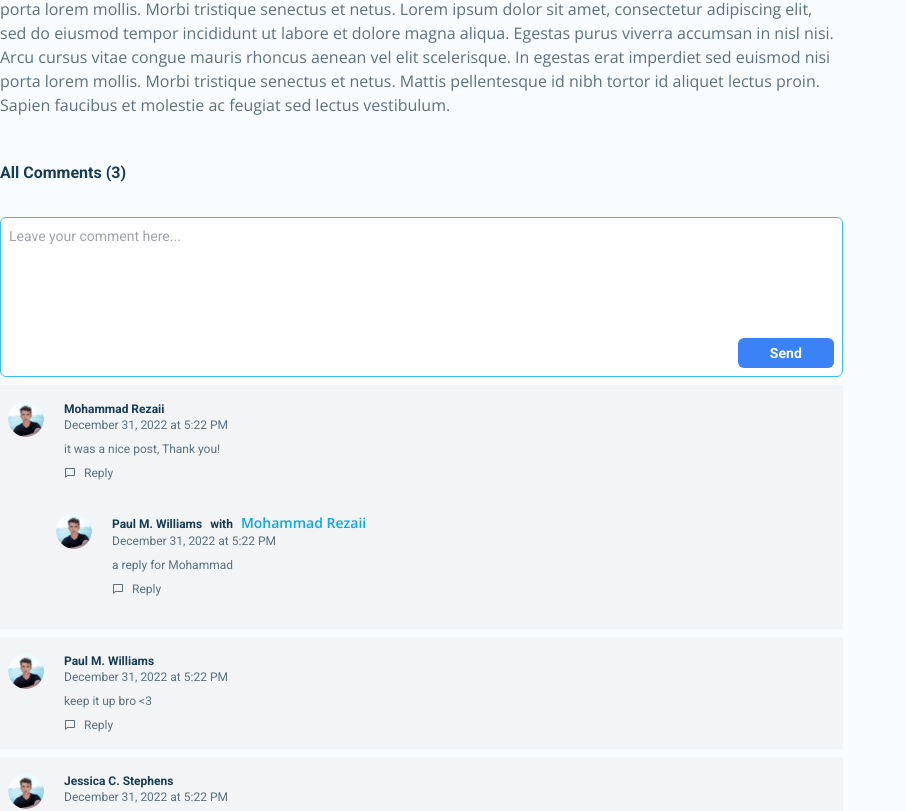
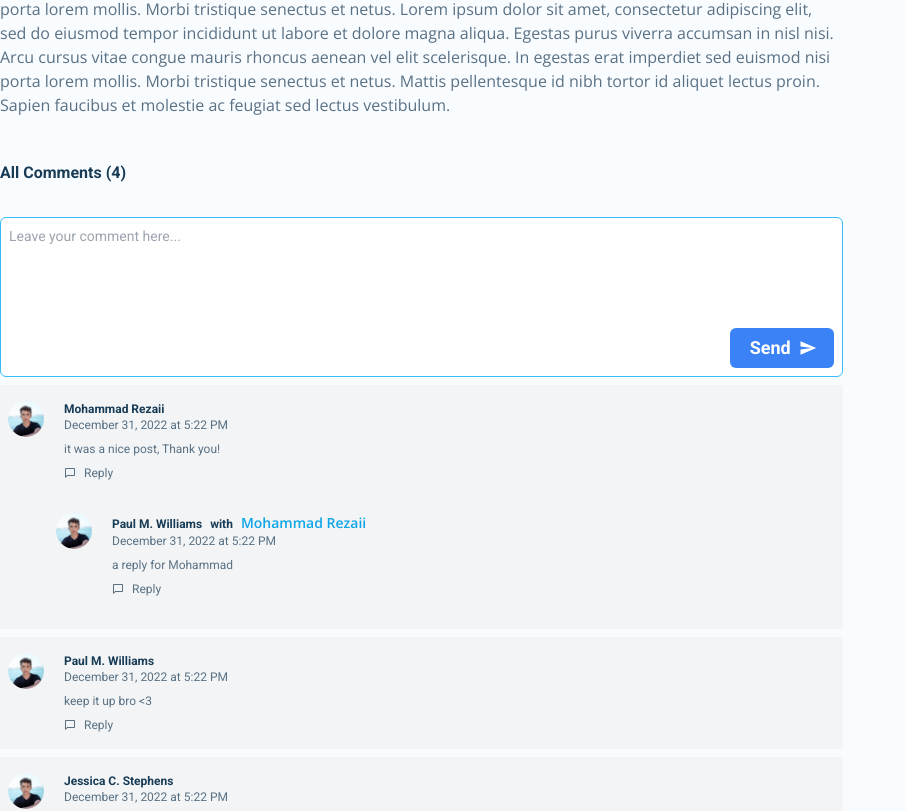
Before and after one commit to satya-ranjon/blog_application, a React (Vite) app: page /article-details/1 in a window 1280 px wide. Shown: the part 958-1769 px from the top of the page, without its empty margins (0-906 px from the left). Built offline with nearby package versions, Linux system fonts and the light colour scheme.

Commit message:
reply cancel add

```diff
--- a/src/components/comment/CommentSent.jsx
+++ b/src/components/comment/CommentSent.jsx
@@ -1,6 +1,7 @@
 import { useEffect, useRef, useState } from "react";
 import useUser from "../../hooks/useUser";
 import { useParams } from "react-router-dom";
+import { MdCancelScheduleSend, MdSend } from "react-icons/md";
 
 const CommentSent = ({
   submitCommentHandler,
@@ -8,6 +9,7 @@ const CommentSent = ({
   parent = null,
   replyOnUser = null,
   label = "Send",
+  cancelCommentSendHandler,
 }) => {
   console.log("CommentSent");
   const [comment, setComment] = useState("");
@@ -44,7 +46,7 @@ const CommentSent = ({
   return (
     <form
       onSubmit={handleSubmit}
-      className="flex border-[1px] items-end h-[160px] bg-white rounded-md border-sky-400 p-2">
+      className="flex border-[1px] items-end h-[160px] bg-white rounded-md border-sky-400 p-2 relative">
       <textarea
         type="text"
         placeholder="Leave your comment here..."
@@ -57,10 +59,21 @@ const CommentSent = ({
         // Disable button when comment is empty
         disabled={!comment.trim()}
         type="submit"
-        className="w-[84px] h-[30px] sm:w-[104px] bg-blue-500  px-4 text-sm text-white font-semibold rounded-md
+        className="w-[84px] h-[30px] sm:w-[104px] bg-blue-500  px-4 text-sm text-white font-semibold rounded-md flex gap-2 items-center justify-between sm:text-lg sm:p-5
           ">
-        {label}
+        <span> {label}</span>
+        <span>
+          <MdSend />
+        </span>
       </button>
+      {reply && (
+        <button
+          className=" absolute top-5 right-5 text-2xl bg-red-100 text-red-400 p-2  rounded-lg hover:bg-red-200 hover:text-red-500
+      duration-200
+      ">
+          <MdCancelScheduleSend onClick={cancelCommentSendHandler} />
+        </button>
+      )}
     </form>
   );
 };
--- a/src/components/comment/Comments.jsx
+++ b/src/components/comment/Comments.jsx
@@ -8,9 +8,6 @@ const Comments = () => {
   const [isLoading, setIsLoading] = useState(true);
   const [iserror, setIsError] = useState(false);
   const [affectedComment, setAffectedComment] = useState(null);
-
-  console.log(commentData);
-  console.log(affectedComment);
 
   useEffect(() => {
     (async () => {
@@ -49,9 +46,9 @@ const Comments = () => {
   };
 
   return (
-    <div>
-      <h1 className=" font-bold text-base text-dark-soft font-roboto py-8">
-        All Comments (3)
+    <div className="mb-5">
+      <h1 className=" font-bold text-base text-dark-soft font-roboto py-8 ">
+        All Comments ({commentData?.length})
       </h1>
       <CommentSent submitCommentHandler={submitCommentHandler} />
 
--- a/src/components/comment/SingleComment.jsx
+++ b/src/components/comment/SingleComment.jsx
@@ -30,10 +30,18 @@ const SingleComment = ({
   } = comment || [];
 
   const isUserComment = userID === commentUserID;
-  const isReply =
+  let isReply =
     affectedComment &&
     affectedComment.type === "replying" &&
     affectedComment._id === commentID;
+
+  const replyCommentSendHandler = () => {
+    setAffectedComment({ type: "replying", _id: commentID });
+  };
+  const cancelCommentSendHandler = () => {
+    console.log("cancelCommentSendHandler");
+    setAffectedComment(null);
+  };
 
   // const isReply = affectedComment && affectedComment.type === 'replying' && affectedComment._id ===
   return (
@@ -66,9 +74,7 @@ const SingleComment = ({
             {!isUserComment && (
               <li
                 className=" flex gap-2 items-center justify-center cursor-pointer"
-                onClick={() =>
-                  setAffectedComment({ type: "replying", _id: commentID })
-                }>
+                onClick={replyCommentSendHandler}>
                 <BiComment /> <span>Reply</span>
               </li>
             )}
@@ -90,6 +96,9 @@ const SingleComment = ({
           submitCommentHandler={submitCommentHandler}
           parent={parentID || commentID}
           replyOnUser={{ _id: commentUserID, name: commentUserName }}
+          label="Reply"
+          reply={true}
+          cancelCommentSendHandler={cancelCommentSendHandler}
         />
       )}
       {replyCommentList?.length > 0 &&
```
